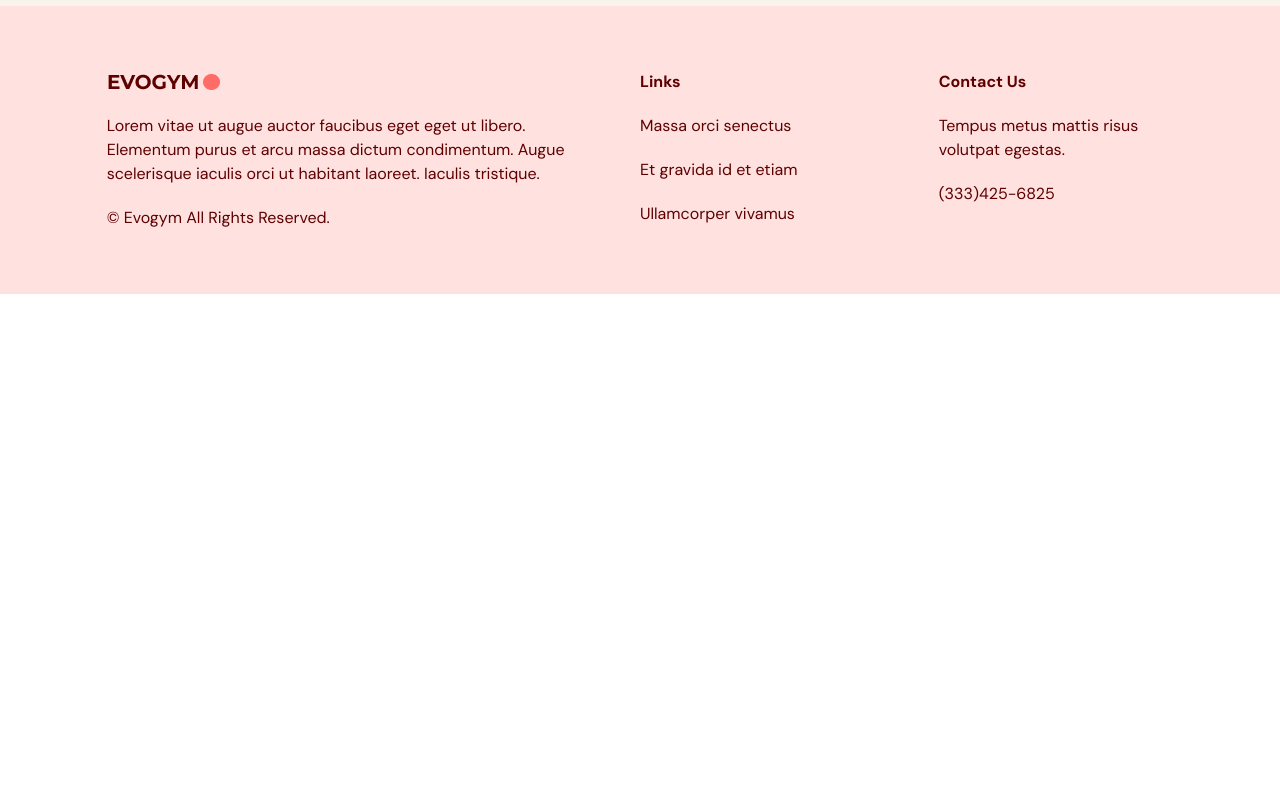
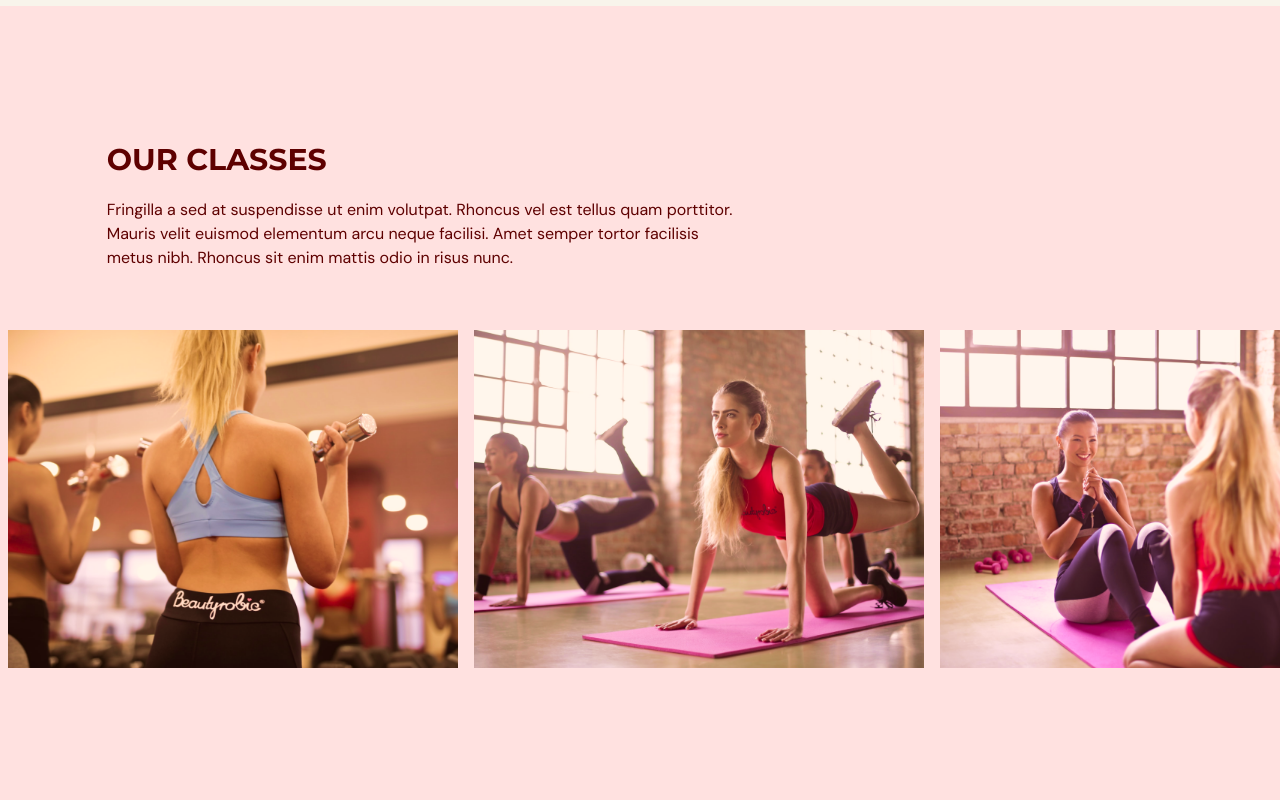
Before and after one commit to AhmedShaykh/Fitness-Application, a React (Vite) app: page / in a window 1280 px wide. Shown: the part 2080-2880 px from the top of the page. Before the commit the page ends 2374 px from the top, so only its background shows below. Built offline with nearby package versions, Linux system fonts and the light colour scheme.

Commit message:
Add Classes Page

```diff
--- a/src/App.tsx
+++ b/src/App.tsx
@@ -3,6 +3,7 @@
 import Home from '@/Components/Home';
 import Benefits from '@/Components/Benefits';
 import Footer from '@/Components/Footer';
+import OurClasses from '@/Components/Classes';
 import { SelectedPage } from '@/Shared/Types';
 
 const App: FC = () => {
@@ -34,7 +35,7 @@
             />
             <Home setSelectedPage={setSelectedPage} />
             <Benefits setSelectedPage={setSelectedPage} />
-            {/* <OurClasses setSelectedPage={setSelectedPage} /> */}
+            <OurClasses setSelectedPage={setSelectedPage} />
             {/* <ContactUs setSelectedPage={setSelectedPage} /> */}
             <Footer />
         </div>
--- /dev/null
+++ b/src/Components/Classes/Class.tsx
@@ -0,0 +1,25 @@
+type Props = {
+    name: string;
+    description?: string;
+    image: string;
+};
+
+const Class = ({ name, description, image }: Props) => {
+
+    const overlayStyles = `p-5 absolute z-10 flex
+    h-[380px] w-[450px] flex-col items-center justify-center
+    whitespace-normal bg-primary-500 text-center text-white
+    opacity-0 transition duration-500 hover:opacity-90`;
+
+    return (
+        <li className="relative mx-2 inline-block h-[380px] w-[450px]">
+            <div className={overlayStyles}>
+                <p className="text-2xl">{name}</p>
+                <p className="mt-5">{description}</p>
+            </div>
+            <img alt={`${image}`} src={image} />
+        </li>
+    )
+};
+
+export default Class;
--- /dev/null
+++ b/src/Components/Classes/index.tsx
@@ -0,0 +1,95 @@
+import Class from './Class';
+import { ClassType, SelectedPage } from '@/Shared/Types';
+import HText from '@/Shared/HText';
+import image1 from "@/Assets/image1.png";
+import image2 from "@/Assets/image2.png";
+import image3 from "@/Assets/image3.png";
+import image4 from "@/Assets/image4.png";
+import image5 from "@/Assets/image5.png";
+import image6 from "@/Assets/image6.png";
+import { motion } from "framer-motion";
+
+type Props = {
+    setSelectedPage: (value: SelectedPage) => void;
+};
+
+const classes: Array<ClassType> = [
+    {
+        name: "Weight Training Classes",
+        description:
+            "Lorem ipsum dolor sit amet, consectetur adipiscing elit, sed do eiusmod tempor incididunt ut labore et dolore magna aliqua. Ut enim ad minim veniam, quis nostrud exercitation ullamco laboris nisi ut aliquip ex ea commodo consequat.",
+        image: image1,
+    },
+    {
+        name: "Yoga Classes",
+        image: image2,
+    },
+    {
+        name: "Ab Core Classes",
+        description:
+            "Lorem ipsum dolor sit amet, consectetur adipiscing elit, sed do eiusmod tempor incididunt ut labore et dolore magna aliqua. Ut enim ad minim veniam, quis nostrud exercitation ullamco laboris nisi ut aliquip ex ea commodo consequat.",
+        image: image3,
+    },
+    {
+        name: "Adventure Classes",
+        description:
+            "Lorem ipsum dolor sit amet, consectetur adipiscing elit, sed do eiusmod tempor incididunt ut labore et dolore magna aliqua. Ut enim ad minim veniam, quis nostrud exercitation ullamco laboris nisi ut aliquip ex ea commodo consequat.",
+        image: image4,
+    },
+    {
+        name: "Fitness Classes",
+        image: image5,
+    },
+    {
+        name: "Training Classes",
+        description:
+            "Lorem ipsum dolor sit amet, consectetur adipiscing elit, sed do eiusmod tempor incididunt ut labore et dolore magna aliqua. Ut enim ad minim veniam, quis nostrud exercitation ullamco laboris nisi ut aliquip ex ea commodo consequat.",
+        image: image6,
+    },
+];
+
+const OurClasses = ({ setSelectedPage }: Props) => {
+    return (
+        <section id="ourclasses" className="w-full bg-primary-100 py-32">
+            <motion.div
+                onViewportEnter={() => setSelectedPage(SelectedPage.OurClasses)}
+            >
+                <motion.div
+                    className="mx-auto w-5/6"
+                    initial="hidden"
+                    whileInView="visible"
+                    viewport={{ once: true, amount: 0.5 }}
+                    transition={{ duration: 0.5 }}
+                    variants={{
+                        hidden: { opacity: 0, x: -50 },
+                        visible: { opacity: 1, x: 0 },
+                    }}
+                >
+                    <div className="md:w-3/5">
+                        <HText>OUR CLASSES</HText>
+                        <p className="py-5">
+                            Fringilla a sed at suspendisse ut enim volutpat. Rhoncus vel est
+                            tellus quam porttitor. Mauris velit euismod elementum arcu neque
+                            facilisi. Amet semper tortor facilisis metus nibh. Rhoncus sit
+                            enim mattis odio in risus nunc.
+                        </p>
+                    </div>
+                </motion.div>
+                <div className="mt-10 h-[353px] w-full overflow-x-auto overflow-y-hidden">
+                    <ul className="w-[2800px] whitespace-nowrap">
+                        {classes.map((item: ClassType, index) => (
+                            <Class
+                                key={`${item.name}-${index}`}
+                                name={item.name}
+                                description={item.description}
+                                image={item.image}
+                            />
+                        ))}
+                    </ul>
+                </div>
+            </motion.div>
+        </section>
+    )
+};
+
+export default OurClasses;
```
